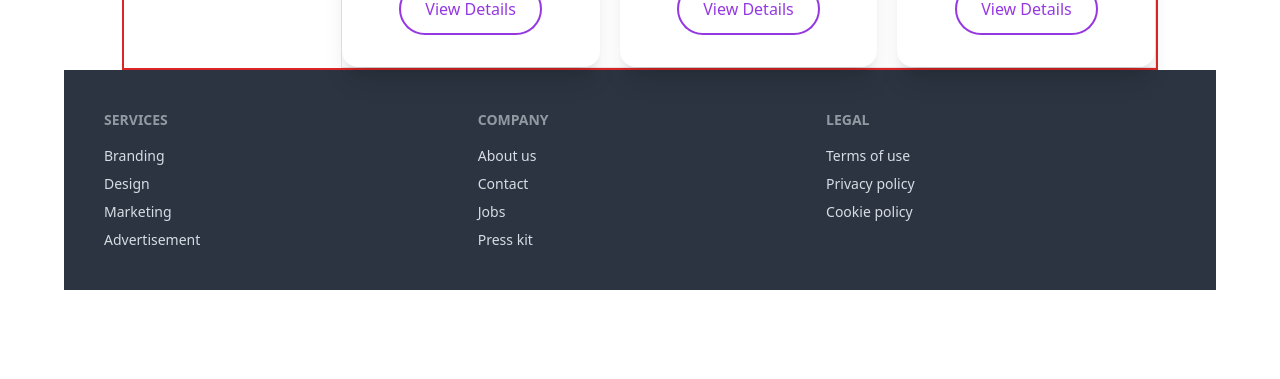
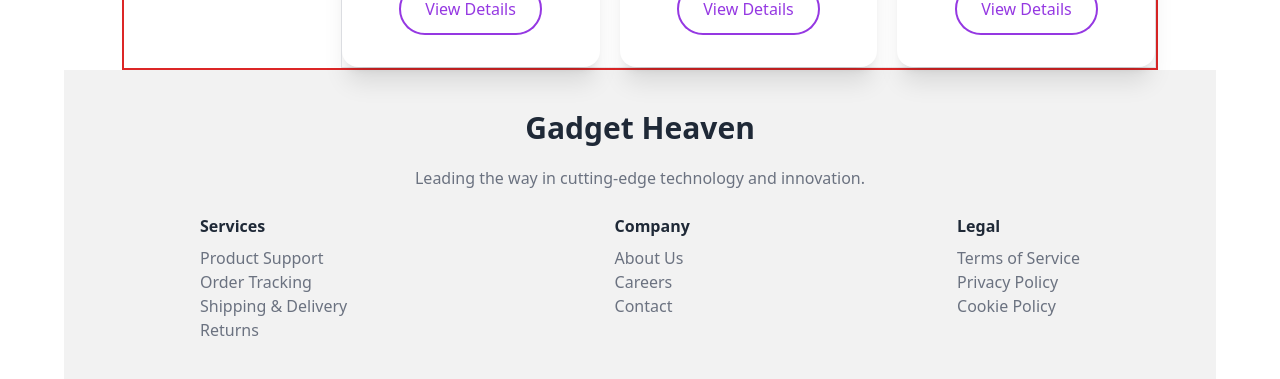
Before and after one commit to abusaleh569857/gadget-heaven, a React (Vite) app: page / in a window 1280 px wide. Shown: the part 3274-3653 px from the top of the page. Before the commit the page ends 3564 px from the top, so only its background shows below. Built offline with nearby package versions, Linux system fonts and the light colour scheme.

Commit message:
Implement Product Details Button & Dashboard Section

```diff
--- a/src/components/Footer/Footer.jsx
+++ b/src/components/Footer/Footer.jsx
@@ -1,26 +1,63 @@
 const Footer = () => {
   return (
-    <footer className="footer bg-neutral text-neutral-content p-10">
-      <nav>
-        <h6 className="footer-title">Services</h6>
-        <a className="link link-hover">Branding</a>
-        <a className="link link-hover">Design</a>
-        <a className="link link-hover">Marketing</a>
-        <a className="link link-hover">Advertisement</a>
-      </nav>
-      <nav>
-        <h6 className="footer-title">Company</h6>
-        <a className="link link-hover">About us</a>
-        <a className="link link-hover">Contact</a>
-        <a className="link link-hover">Jobs</a>
-        <a className="link link-hover">Press kit</a>
-      </nav>
-      <nav>
-        <h6 className="footer-title">Legal</h6>
-        <a className="link link-hover">Terms of use</a>
-        <a className="link link-hover">Privacy policy</a>
-        <a className="link link-hover">Cookie policy</a>
-      </nav>
+    <footer className="bg-base-200 text-base-content p-10">
+      <div className="text-center mb-6">
+        <h2 className="text-3xl font-bold">Gadget Heaven</h2>
+        <p className="text-md text-gray-500 mt-5">
+          Leading the way in cutting-edge technology and innovation.
+        </p>
+      </div>
+      <div className="flex flex-col md:flex-row justify-center px-24 md:justify-between text-center md:text-left space-y-4 md:space-y-0">
+        <div>
+          <h3 className="font-bold mb-2">Services</h3>
+          <ul>
+            <li>
+              <a className="link link-hover  text-gray-500">Product Support</a>
+            </li>
+            <li>
+              <a className="link link-hover  text-gray-500">Order Tracking</a>
+            </li>
+            <li>
+              <a className="link link-hover  text-gray-500">
+                Shipping & Delivery
+              </a>
+            </li>
+            <li>
+              <a className="link link-hover  text-gray-500">Returns</a>
+            </li>
+          </ul>
+        </div>
+
+        <div>
+          <h3 className="font-bold mb-2">Company</h3>
+          <ul>
+            <li>
+              <a className="link link-hover  text-gray-500">About Us</a>
+            </li>
+            <li>
+              <a className="link link-hover  text-gray-500">Careers</a>
+            </li>
+            <li>
+              <a className="link link-hover  text-gray-500">Contact</a>
+            </li>
+          </ul>
+        </div>
+
+        <div>
+          <h3 className="font-semibold mb-2">Legal</h3>
+          <ul>
+            <li>
+              <a className="link link-hover  text-gray-500">Terms of Service</a>
+            </li>
+            <li>
+              <a className="link link-hover  text-gray-500">Privacy Policy</a>
+            </li>
+            <li>
+              <a className="link link-hover  text-gray-500">Cookie Policy</a>
+            </li>
+          </ul>
+        </div>
+      </div>
     </footer>
   );
 };
--- a/src/main.jsx
+++ b/src/main.jsx
@@ -43,7 +43,6 @@ createRoot(document.getElementById("root")).render(
   <StrictMode>
     <CartProvider>
       {" "}
-      {/* Wrap the RouterProvider with CartProvider */}
       <ToastContainer position="top-center" autoClose={3000} />
       <RouterProvider router={router} />
     </CartProvider>
```
Also changed, not shown: src/components/NavBar/NavBar.jsx (+0 -66 lines).
